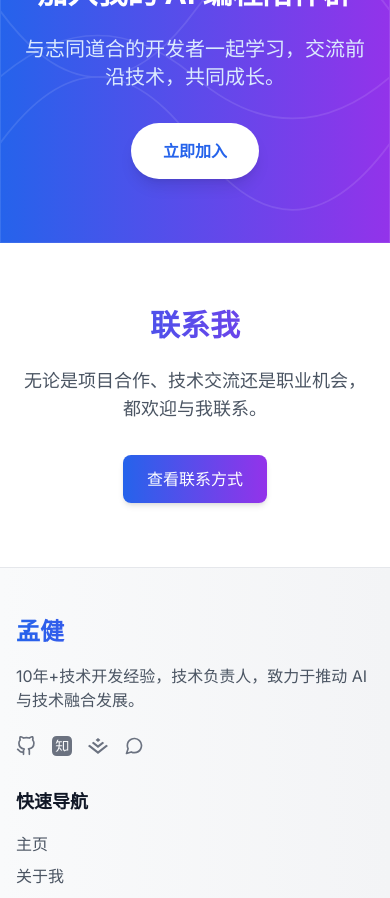
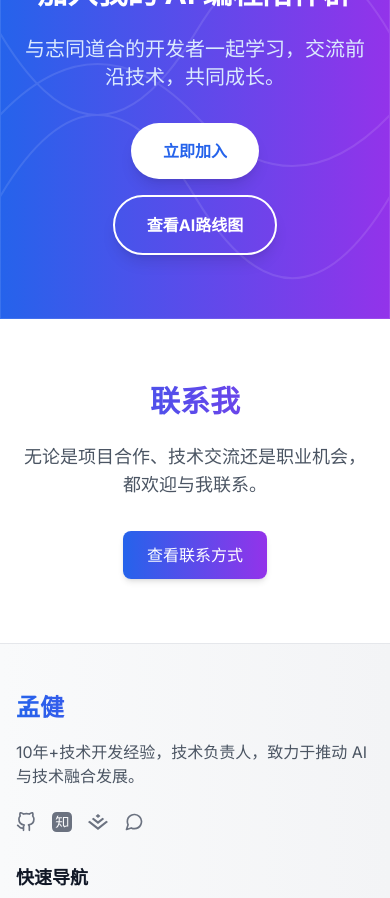
Before and after one commit to mengjian-github/homepage, a Next.js app: page / in a window 390 px wide. Shown: the part 4500-5398 px from the top of the page. Built offline with nearby package versions, Linux system fonts and the light colour scheme.

Commit message:
更新项目文件：优化页面组件和样式配置

```diff
--- a/app/components/Navbar.tsx
+++ b/app/components/Navbar.tsx
@@ -35,6 +35,7 @@ const Navbar = () => {
     { href: '/about', label: '关于我' },
     { href: '/resume', label: '在线简历' },
     { href: '/projects', label: '项目经验' },
+    { href: '/ai-roadmap', label: 'AI路线图' },
     { href: '/blog', label: '博客文章' },
     { href: '/contact', label: '联系方式' },
   ];
--- a/app/globals.css
+++ b/app/globals.css
@@ -76,3 +76,59 @@ html {
   transform: translateY(-10px);
   transition: opacity 300ms, transform 300ms;
 }
+
+/* AI路线图页面自定义动画 */
+@keyframes float {
+  0%, 100% {
+    transform: translateY(0px);
+  }
+  50% {
+    transform: translateY(-10px);
+  }
+}
+
+@keyframes spin-slow {
+  from {
+    transform: rotate(0deg);
+  }
+  to {
+    transform: rotate(360deg);
+  }
+}
+
+@keyframes shimmer {
+  0% {
+    transform: translateX(-100%);
+  }
+  100% {
+    transform: translateX(100%);
+  }
+}
+
+.animate-float {
+  animation: float 6s ease-in-out infinite;
+}
+
+.animate-spin-slow {
+  animation: spin-slow 20s linear infinite;
+}
+
+.animate-shimmer {
+  animation: shimmer 2s infinite;
+}
+
+/* 文本阴影 */
+.text-shadow-lg {
+  text-shadow: 0 2px 4px rgba(0, 0, 0, 0.3);
+}
+
+/* 响应式延迟动画 */
+@media (min-width: 1024px) {
+  .delay-1000 {
+    animation-delay: 1s;
+  }
+
+  .delay-2000 {
+    animation-delay: 2s;
+  }
+}
--- a/app/page.tsx
+++ b/app/page.tsx
@@ -518,6 +518,7 @@ export default function Home() {
             <p className="text-xl text-blue-100 mb-8 max-w-3xl mx-auto">
               与志同道合的开发者一起学习，交流前沿技术，共同成长。
             </p>
+            <div className="flex flex-col sm:flex-row gap-4 justify-center items-center">
               <motion.a
                 initial={{ opacity: 0, y: 20 }}
                 whileInView={{ opacity: 1, y: 0 }}
@@ -531,6 +532,18 @@ export default function Home() {
               >
                 立即加入
               </motion.a>
+              <motion.a
+                initial={{ opacity: 0, y: 20 }}
+                whileInView={{ opacity: 1, y: 0 }}
+                viewport={{ once: true }}
+                transition={{ duration: 0.5, delay: 0.3 }}
+                whileHover={{ scale: 1.05 }}
+                href="/ai-roadmap"
+                className="inline-block px-8 py-4 bg-transparent border-2 border-white text-white font-bold rounded-full shadow-lg hover:shadow-xl hover:bg-white hover:text-blue-600 transition-all duration-300"
+              >
+                查看AI路线图
+              </motion.a>
+            </div>
           </motion.div>
         </div>
       </motion.section>
--- a/tailwind.config.ts
+++ b/tailwind.config.ts
@@ -14,12 +14,13 @@ export default {
     'text-gray-900', 'dark:text-white', 'bg-white', 'dark:bg-gray-800',
     'text-gray-600', 'dark:text-gray-300', 'text-blue-600', 'dark:text-blue-400',
     'container', 'mx-auto', 'px-4', 'py-8', 'my-8', 'gap-4',
-    'grid', 'grid-cols-1', 'md:grid-cols-2', 'lg:grid-cols-3',
+    'grid', 'grid-cols-1', 'md:grid-cols-2', 'lg:grid-cols-3', 'lg:grid-cols-5',
     'rounded-lg', 'shadow-md', 'shadow-lg', 'shadow-xl', 'p-6',
     'hover:scale-105', 'transform', 'transition-all', 'duration-300',
     'from-blue-600', 'to-purple-600', 'bg-gradient-to-r', 'bg-clip-text', 'text-transparent',
     'gradient-text', 'gradient-btn', 'hover-card',
-    'animate-pulse-slow'
+    'animate-pulse-slow', 'animate-float', 'animate-spin-slow', 'animate-shimmer',
+    'text-shadow-lg', 'delay-1000', 'delay-2000'
   ],
   theme: {
     extend: {
@@ -43,11 +44,21 @@ export default {
         'float': 'float 6s ease-in-out infinite',
         'float-slow': 'float 8s ease-in-out infinite',
         'pulse-slow': 'pulse 4s cubic-bezier(0.4, 0, 0.6, 1) infinite',
+        'spin-slow': 'spin-slow 20s linear infinite',
+        'shimmer': 'shimmer 2s infinite',
       },
       keyframes: {
         float: {
           '0%, 100%': { transform: 'translateY(0)' },
           '50%': { transform: 'translateY(-10px)' },
+        },
+        'spin-slow': {
+          'from': { transform: 'rotate(0deg)' },
+          'to': { transform: 'rotate(360deg)' },
+        },
+        shimmer: {
+          '0%': { transform: 'translateX(-100%)' },
+          '100%': { transform: 'translateX(100%)' },
         },
       },
       backgroundImage: {
```
Lines whose indentation alone changed are shown as unchanged.
